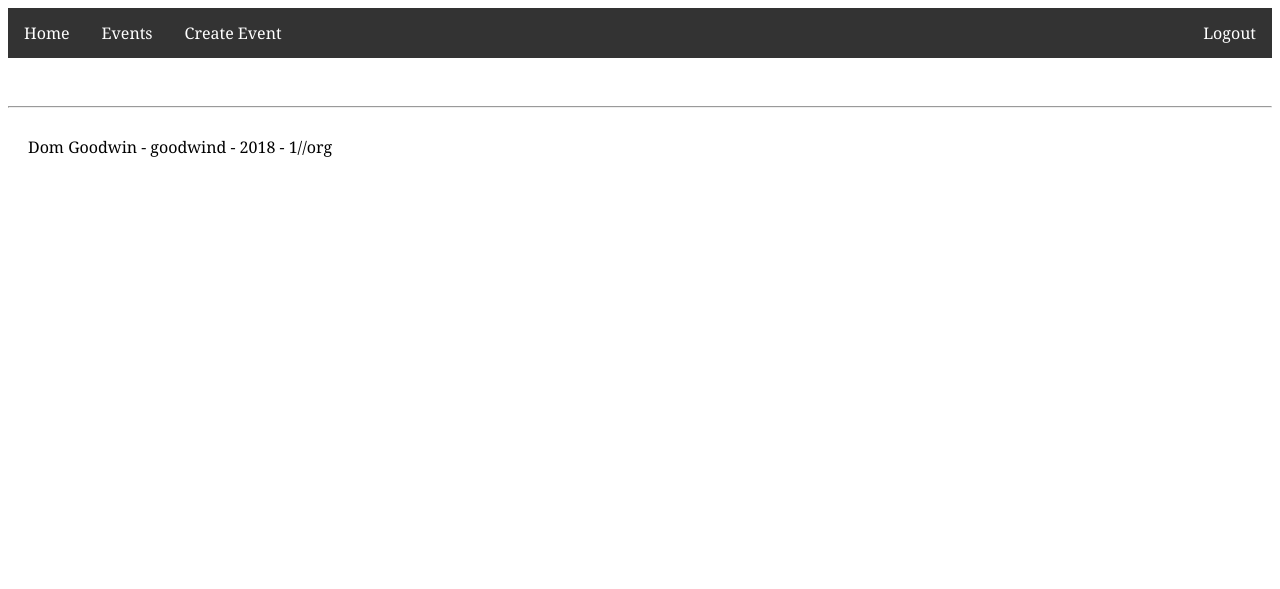
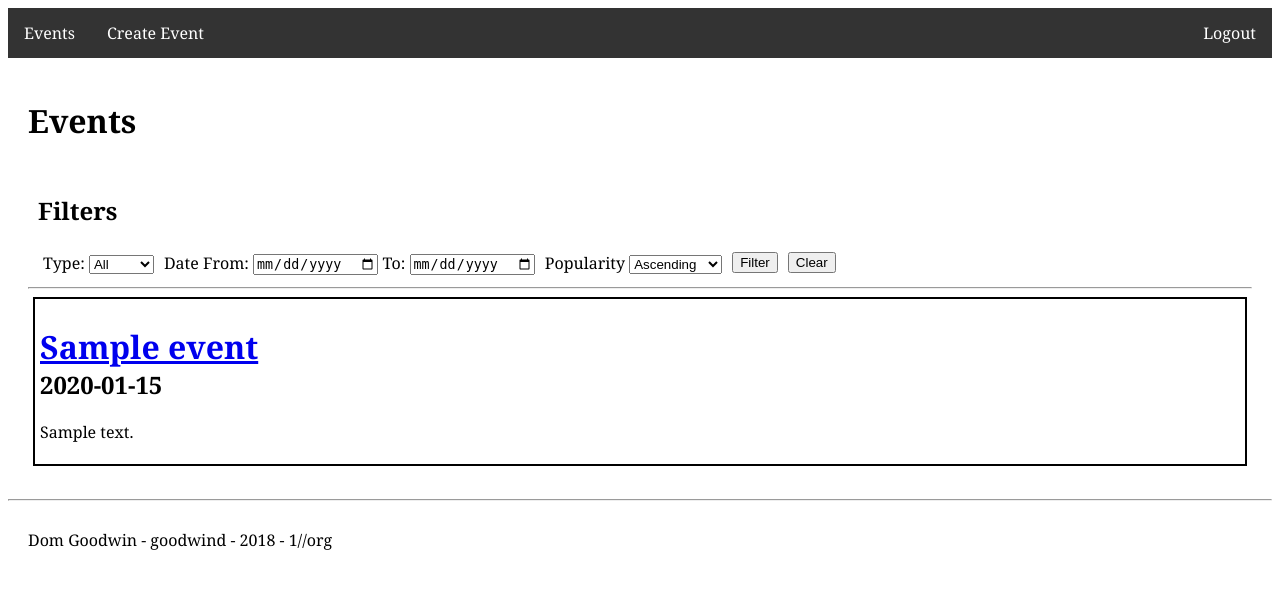
Before and after one commit to domgoodwin/uni, a PHP site: page / in a window 1280 px wide. Shown: the top 589 px of the page. Run offline with PHP 8.4, Linux system fonts and the light colour scheme; the visitor is signed in with stand-in values (Sample User, id 1); tables that the repository leaves empty hold one stand-in row (values such as "Sample post").

Commit message:
Event view and filters

```diff
--- a/1A/IAT/coursework/sql/createTables.sql
+++ b/1A/IAT/coursework/sql/createTables.sql
@@ -5,7 +5,7 @@ USE astonevents;
 CREATE TABLE events
     (
         event_id INT NOT NULL AUTO_INCREMENT, #PK for event
-        event_type INT NOT NULL, #Type: sport, culture or other
+        event_type varchar(10) NOT NULL, #Type: sport, culture or other
         name varchar(50) NOT NULL, #Name of the event
         description varchar(500), #Description for the event
         date DATE NOT NULL, #Date of the event
--- a/1A/IAT/coursework/www/css/main.css
+++ b/1A/IAT/coursework/www/css/main.css
@@ -71,6 +71,19 @@ h2.event {
     margin-top: 0px;
 }
 
+div.search {
+    padding: 10px;
+    padding-bottom: 20px;
+    margin-bottom: 20px;
+}
+
+div.filter {
+    display: inline-block;
+    float: left;
+    padding: 5px;
+
+}
+
 
 /* Header */
 ul.nav {
--- a/1A/IAT/coursework/www/index.php
+++ b/1A/IAT/coursework/www/index.php
@@ -1,9 +1,78 @@
 <?php require('parts/header.php'); ?>
 
-    <?php
-        $newUrl = "http://www.google.com";
-        //header('Location: '.$newUrl);
+<?php
+    $results;
+    if ($_SERVER["REQUEST_METHOD"] == "POST" and ! isset($_POST['clear'])) {
+        $type = prune($_POST["type-filter"]);
+        $dateF = prune($_POST["date-from"]);
+        $dateT = prune($_POST["date-to"]);
+        $popularity = (prune($_POST["popularity-filter"]) == "ascending") ? true : false ;
+        error_log($type.$dateF.$popularity);
+        $results = getEvents($type, $dateF, $dateT, $popularity, null);
+    } else {
+        $results = getEvents("all", null, null, true, null);
+    }
 
-    ?>
+?>
+<h1>Events</h1>
+
+<?php if($_SESSION['user_id'] <> 0){ ?>
+    <div class="search">
+        <h2>Filters</h2>
+        <form action="<?php echo htmlspecialchars($_SERVER["PHP_SELF"]);?>" method="post" onSubmit="return clearFilters();">
+            <div class="filter">
+                Type:
+                <select class="filter" name='type-filter' id='type-filter'>
+                    <option value='all'>All</option>
+                    <option value='sport'>Sport</option>
+                    <option value='culture'>Culture</option>
+                    <option value='other'>Other</option>
+                </select>
+            </div>
+            <div class="filter">
+                Date From:
+                <input type="date" class="filter" name="date-from" id="date-from">
+                To:
+                <input type="date" class="filter" name="date-to" id="date-to">
+            </div>
+            <div class="filter">
+                Popularity
+                <select class="filter" name='popularity-filter' id='popularity-filter'>
+                    <option value='ascending'>Ascending</option>
+                    <option value='descending'>Descending</option>
+                </select>
+            </div>
+            <div class="filter">
+                <input type="submit" name="filter" value="Filter">
+            </div>
+            <div class="filter">
+                <input type="submit" name="clear" value="Clear" >
+            </div>
+        </form>
+    </div>
+    <hr>
+<?php } ?>
+
+<!-- Events views -->
+
+<?php
+    if(sizeof($results) == 0){
+        echo "<div class='warning'>No events found for criteria</div>";
+    } else {
+        foreach ($results as &$row) {
+            echo createEvent($row);
+        }
+    }
+
+
+    function createEvent($row){
+        $eventHtml = "<div class='event'><h1 class='event'>";
+        $eventHtml .= $_SESSION['user_id'] == 0 ? $row['name'] : "<a href='event.php?".$row['event_id']."'>".$row['name']."</a>";
+        $eventHtml .= "</h1><h2 class='event'>".$row['date']."</h2>";
+        $eventHtml .= "<p class='event'>".$row['description']."</p>";
+        $eventHtml .= "</div>";
+        return $eventHtml;
+    }
+?>
 
 <?php require('parts/footer.php'); ?>
--- a/1A/IAT/coursework/www/parts/db.php
+++ b/1A/IAT/coursework/www/parts/db.php
@@ -102,20 +102,26 @@ function checkUserExists($username){
 }
 
 // Events
-function getEvents($filterPopularity, $filterDateFrom, $filterDateTo, $filterOrganiser){
+function getEvents($filterType, $filterDateFrom, $filterDateTo, $filterPopularity, $filterOrganiser){
     global $db;
-    $sqlStatement = "SELECT event_id, event_type, name, description, date, organiser_id FROM events e";
+    error_log("dt".$filterDateTo);
+    error_log("df".$filterDateFrom);
+    $datesGiven = ! (empty($filterDateFrom) and empty($filterDateTo));
+    //error_log(isset($filterDateFrom)."/" . isset($filterDateTo)."//" . (trim($filterDateFrom) <> '')."///" . (trim($filterDateTo) <> ''));
+    $sqlStatement = "SELECT e.event_id, event_type, name, description, date, organiser_id FROM events e";
     // If any params are set
     $sqlAppend = "";
     if(isset($filterPopularity)) {
-        $sqlStatement = str_replace("FROM", ", COUNT(ei.id) FROM");
-        $sqlStatement .= " JOIN event_interest ei ON e.event_id=ei.event_id ";
-        $sqlAppend .= " ORDER BY COUNT(ei.id) ";
+        $sqlStatement = str_replace("FROM", ", COUNT(ei.id) FROM", $sqlStatement);
+        $sqlStatement .= " LEFT JOIN event_interest ei ON e.event_id=ei.event_id ";
+        $sqlAppend .= "GROUP BY e.event_id ORDER BY IFNULL(COUNT(ei.id),0) ";
         $sqlAppend .= $filterPopularity ? "ASC" : "DESC";
     }
-    if((isset($filterDateFrom) and isset($filterDateTo)) or isset($filterOrganiser)){
-        $sqlStatement .= " WHERE event_id > 0 ";
-        $sqlStatement .= (isset($filterDateFrom) and isset($filterDateTo)) ? " AND date BETWEEN :dateF AND :dateT " :  "";
+    if($datesGiven or isset($filterOrganiser) or $filterType <> "all"){
+        $sqlStatement .= " WHERE e.event_id > 0 ";
+        error_log($datesGiven);
+        $sqlStatement .= ($filterType <> "all") ? " AND event_type = :type " : "";
+        $sqlStatement .= ($datesGiven) ? " AND date BETWEEN :dateF AND :dateT " :  "";
         $sqlStatement .= (isset($filterOrganiser)) ? " AND organiser_id = :orgID " :  "";
         //$sqlStatement .= (isset($filterPopularity)) ? " AND organiser_id = :orgID " :  "";
     }
@@ -123,9 +129,16 @@ function getEvents($filterPopularity, $filterDateFrom, $filterDateTo, $filterOrg
     try {
         error_log($sqlStatement);
         $sql = $db->prepare($sqlStatement);
-        $sql->bindParam(':dateF', $filterDateFrom, PDO::PARAM_STR, 20);
-        $sql->bindParam(':dateT', $filterDateTo, PDO::PARAM_STR, 20);
-        $sql->bindParam(':orgID', $filterOrganiser, PDO::PARAM_INT);
+        if($datesGiven){
+            $sql->bindParam(':dateF', $filterDateFrom, PDO::PARAM_STR, 20);
+            $sql->bindParam(':dateT', $filterDateTo, PDO::PARAM_STR, 20);
+        }
+        if(isset($filterOrganiser)){
+            $sql->bindParam(':orgID', $filterOrganiser, PDO::PARAM_INT);
+        }
+        if($filterType <> "all"){
+            $sql->bindParam(':type', $filterType, PDO::PARAM_STR, 20);
+        }
         $success = $sql->execute();
         if($success){
             return $sql->fetchAll();
--- a/1A/IAT/coursework/www/parts/header.php
+++ b/1A/IAT/coursework/www/parts/header.php
@@ -9,7 +9,7 @@
     if($_SESSION['user_id'] == 0 and
             $page <> "login.php" and
             $page <> "register.php" and
-            $page <> "events.php"
+            $page <> "index.php"
         ){
         $_SESSION['message'] = "Please log in first";
         header('Location: '."login.php");
@@ -36,8 +36,7 @@
 <body>
 
 <ul class='nav'>
-    <li class='nav'><a class='nav' href="index.php">Home</a></li>
-    <li class='nav'><a class='nav' href="events.php">Events</a></li>
+    <li class='nav'><a class='nav' href="index.php">Events</a></li>
     <li class='nav'>
         <?php if($_SESSION['user_type'] == "org"){ ?>
             <a class="nav" href="create.php" >Create Event</a>
--- a/1A/IAT/coursework/www/scripts/main.js
+++ b/1A/IAT/coursework/www/scripts/main.js
@@ -7,3 +7,12 @@ function updateField(){
         document.getElementById('email-field').required  = false;
     }
 }
+
+
+function clearFilters(){
+    document.getElementById('date-to').value = "";
+    document.getElementById('date-from').value = "";
+    document.getElementById('type-filter').value = "all";
+    document.getElementById('popularity-filter').value = "ascending";
+    return true;
+}
```
Also changed, not shown: 1A/IAT/coursework/www/events.php (deleted, +0 -28 lines), 1A/IAT/coursework/www/index_old.php (added, +9 -0 lines).
